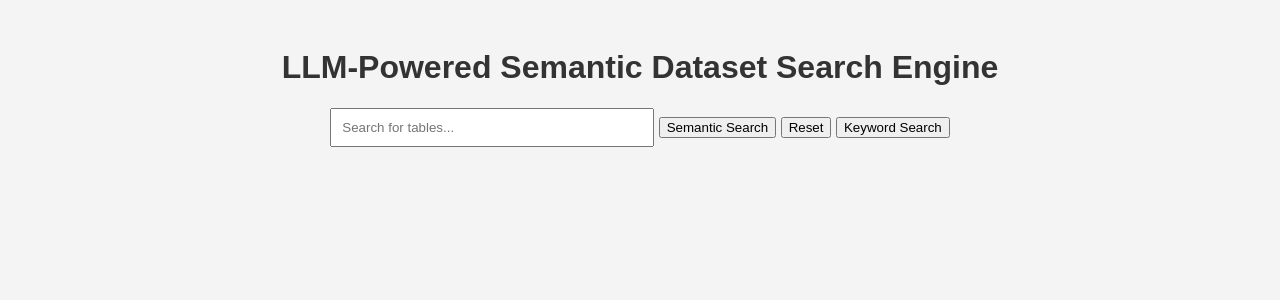
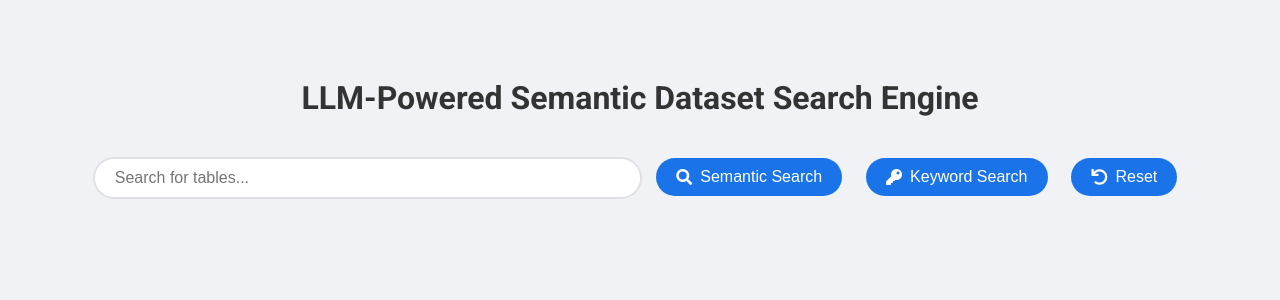
Before and after one commit to Gitcatmeoww/llm-powered-semantic-dataset-search-engine, a Flask app: template app/templates/index.html in a window 1280 px wide. Shown: the top 300 px of the page. Run offline with Flask 3, Linux system fonts and the light colour scheme; the template is opened without the code that fills it, so the values that code supplies are empty.

Commit message:
improve the frontend style

```diff
--- a/app/static/css/style.css
+++ b/app/static/css/style.css
@@ -1,34 +1,93 @@
 body {
-    font-family: Arial, sans-serif;
-    background-color: #f4f4f4;
+    font-family: 'Roboto', sans-serif;
+    background-color: #f0f2f5;
     text-align: center;
-    padding: 20px;
+    padding-top: 50px;
+    color: #5a5a5a;
 }
 
 h1 {
     color: #333;
+    margin-bottom: 40px;
 }
 
 #searchInput {
-    padding: 10px;
-    width: 300px;
+    padding: 10px 20px;
+    width: 40%;
+    max-width: 600px;
     margin-bottom: 20px;
+    border: 2px solid #dfe1e5;
+    border-radius: 24px;
+    font-size: 16px;
+    outline: none;
+}
+
+#searchInput:focus {
+    border-color: #a4cbee;
+}
+
+button {
+    padding: 10px 20px;
+    margin: 0 10px;
+    border: none;
+    border-radius: 24px;
+    background-color: #1a73e8;
+    color: white;
+    font-size: 16px;
+    cursor: pointer;
+    transition: background-color 0.3s, box-shadow 0.3s;
+    outline: none;
+    display: inline-flex;
+    align-items: center;
+    justify-content: center;
+}
+
+button:hover {
+    background-color: #1669c7;
+    box-shadow: 0 4px 8px rgba(0, 0, 0, 0.2);
+}
+
+button:active {
+    background-color: #0f57a6;
+}
+
+button i {
+    margin-right: 8px;
 }
 
 #tablesList {
     list-style: none;
     padding: 0;
+    width: 60%;
+    max-width: 800px;
+    margin: 40px auto 0;
 }
 
 #tablesList li {
-    background-color: #fff;
-    border: 1px solid #ddd;
-    padding: 10px;
+    background-color: #ffffff;
+    border-left: 5px solid #1a73e8;
+    padding: 20px;
     margin-bottom: 10px;
-    border-radius: 4px;
-    box-shadow: 0 2px 4px rgba(0, 0, 0, 0.1);
-    width: 300px;
-    margin-left: auto;
-    margin-right: auto;
+    border-radius: 8px;
+    box-shadow: 0 6px 10px rgba(0, 0, 0, 0.1);
     text-align: left;
+    font-size: 18px;
+    position: relative;
+    transition: transform 0.2s, box-shadow 0.2s;
 }
+
+#tablesList li:hover {
+    transform: translateY(-3px);
+    box-shadow: 0 10px 20px rgba(0, 0, 0, 0.2);
+}
+
+#tablesList li:before {
+    content: '';
+    position: absolute;
+    left: 0;
+    top: 0;
+    width: 5px;
+    height: 100%;
+    background-color: #1a73e8;
+    border-radius: 4px 0 0 4px;
+}
--- a/app/templates/index.html
+++ b/app/templates/index.html
@@ -3,22 +3,38 @@
   <head>
     <title>LLM-Powered Semantic Dataset Search Engine</title>
     <link
+      href="https://fonts.googleapis.com/css?family=Roboto:400,700&display=swap"
+      rel="stylesheet"
+    />
+    <link
       rel="stylesheet"
       href="{{ url_for('static', filename='css/style.css') }}"
     />
+    <link
+      rel="stylesheet"
+      href="https://cdnjs.cloudflare.com/ajax/libs/font-awesome/5.15.3/css/all.min.css"
+    />
   </head>
+
   <body>
     <h1>LLM-Powered Semantic Dataset Search Engine</h1>
 
     <!-- Search Bar -->
     <input type="text" id="searchInput" placeholder="Search for tables..." />
     <!-- Search Button -->
-    <button id="searchButton" onclick="searchTable()">Semantic Search</button>
-    <!-- Reset Button -->
-    <button id="resetButton" onclick="resetTable()">Reset</button>
+    <button id="searchButton" onclick="searchTable()">
+      <i class="fas fa-search"></i>
+      Semantic Search
+    </button>
     <!-- Keyword Search Button -->
     <button id="keywordSearchButton" onclick="keywordSearchTable()">
+      <i class="fas fa-key"></i>
       Keyword Search
+    </button>
+    <!-- Reset Button -->
+    <button id="resetButton" onclick="resetTable()">
+      <i class="fas fa-undo"></i>
+      Reset
     </button>
 
     <!-- Table Names Display -->
```
